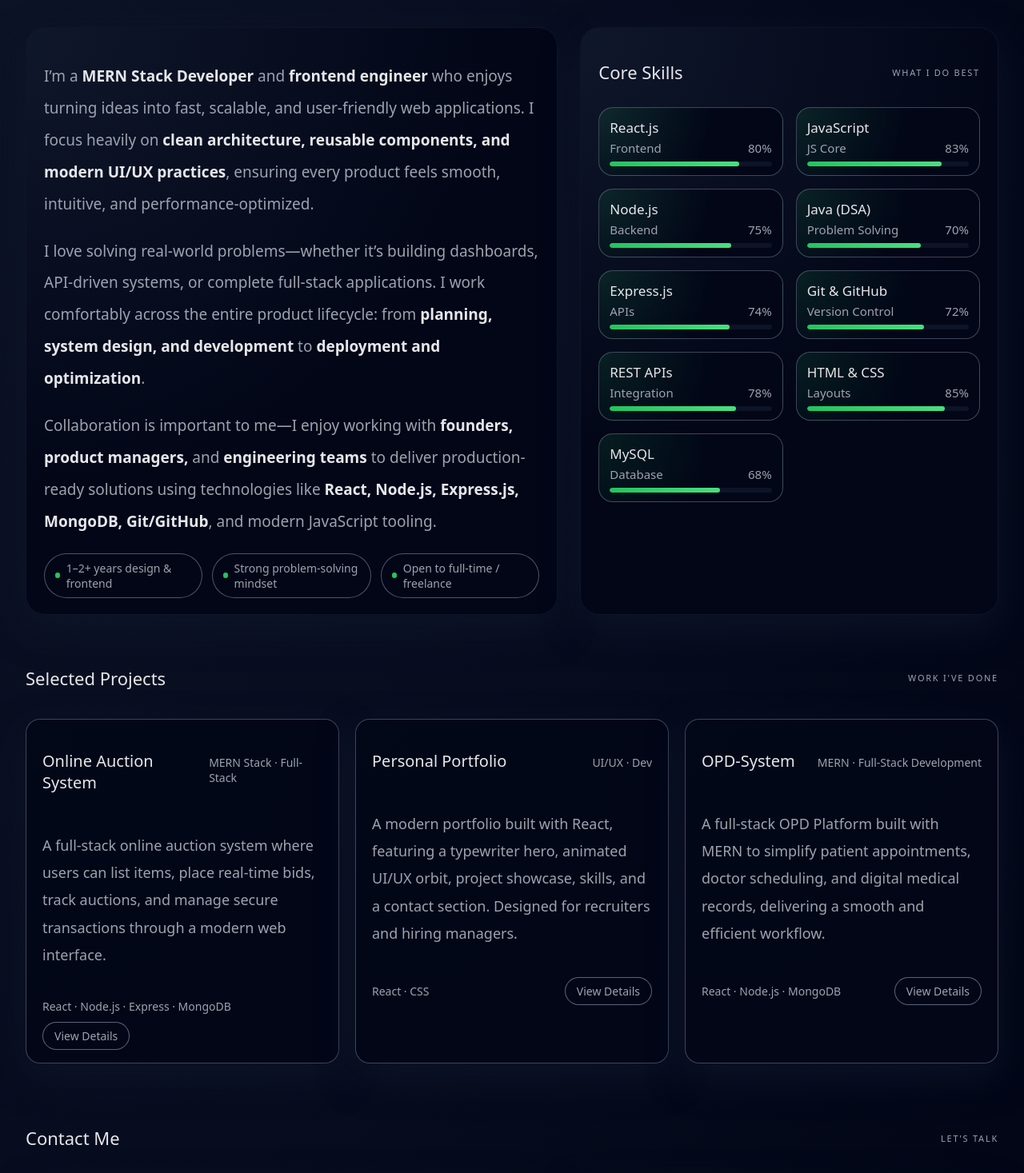
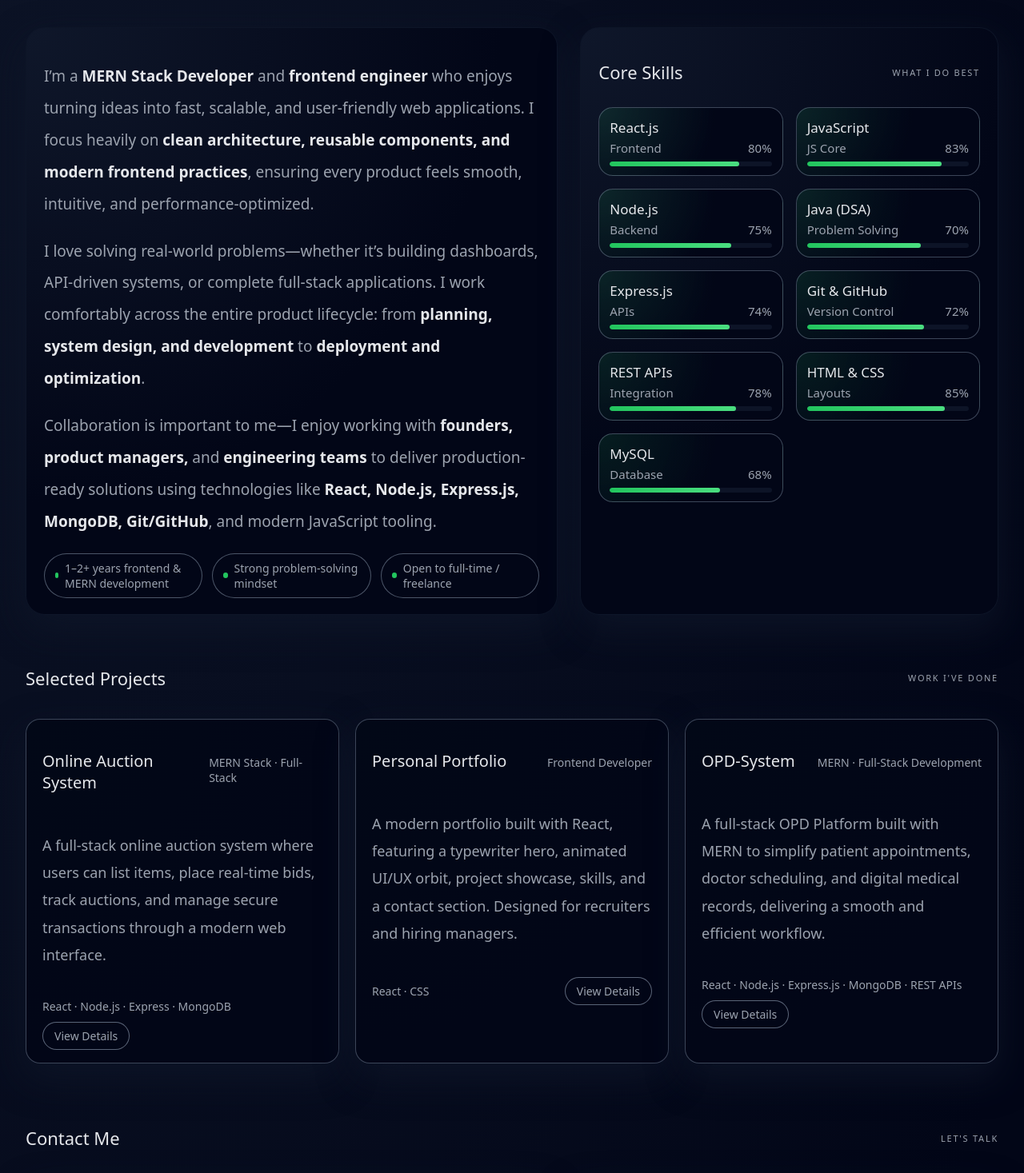
Before and after one commit to SohamDey80/Porfolio, a React (Create React App) app: page / in a window 1280 px wide. Shown: the part 992-2459 px from the top of the page at 80% size. Built offline with nearby package versions, Linux system fonts and the light colour scheme.

Commit message:
Update App.js

```diff
--- a/src/App.js
+++ b/src/App.js
@@ -15,7 +15,7 @@ const SKILLS = [
 ];
 
 
-const ROLES = ["UI/UX Designer", "MERN Stack Developer", "Programmer"];
+const ROLES = ["Frontend Developer", "MERN Stack Developer", "Programmer"];
 
 const PROJECTS = [
   {
@@ -25,25 +25,22 @@ const PROJECTS = [
       "A full-stack online auction system where users can list items, place real-time bids, track auctions, and manage secure transactions through a modern web interface.",
     tech: "React · Node.js · Express · MongoDB",
     details: "https://github.com/SohamDey80/Online-Action-System",
-    demo: "#",
   },
   {
     title: "Personal Portfolio",
-    role: "UI/UX · Dev",
+    role: "Frontend Developer",
     desc:
       "A modern portfolio built with React, featuring a typewriter hero, animated UI/UX orbit, project showcase, skills, and a contact section. Designed for recruiters and hiring managers.",
       tech: "React · CSS",
     details: "https://github.com/SohamDey80/Porfolio",
-    demo: "#",
   },
     {
     title: "OPD-System",
     role: "MERN · Full-Stack Development",
     desc:
       "A full-stack OPD Platform built with MERN to simplify patient appointments, doctor scheduling, and digital medical records, delivering a smooth and efficient workflow.",
-      tech: "React · Node.js · MongoDB",
+      tech: "React · Node.js · Express.js · MongoDB · REST APIs",
     details: "https://github.com/SohamDey80/OPD-System",
-    demo: "#",
   },
 ];
 
@@ -349,7 +346,7 @@ const handleContactSubmit = (e) => {
                 <p className="about-text">
                   I’m a <strong>MERN Stack Developer</strong> and <strong>frontend engineer</strong> who enjoys turning ideas into fast,
                   scalable, and user-friendly web applications. I focus heavily on
-                  <strong> clean architecture, reusable components, and modern UI/UX practices</strong>,
+                  <strong> clean architecture, reusable components, and modern frontend practices</strong>,
                   ensuring every product feels smooth, intuitive, and performance-optimized.
                 </p>
 
@@ -368,7 +365,7 @@ const handleContactSubmit = (e) => {
                 <div className="about-list">
                   <div className="badge-pill">
                     <span className="badge-dot" />
-                    1–2+ years design &amp; frontend
+                    1–2+ years frontend &amp; MERN development
                   </div>
                   <div className="badge-pill">
                     <span className="badge-dot" />
@@ -610,7 +607,7 @@ const handleContactSubmit = (e) => {
             </a>
 
             <a
-              href="https://leetcode.com/u/soham_dey80/"
+              href="https://leetcode.com/soham_dey80/"
               target="_blank"
               rel="noreferrer"
               className="social-btn social-leetcode"
```
